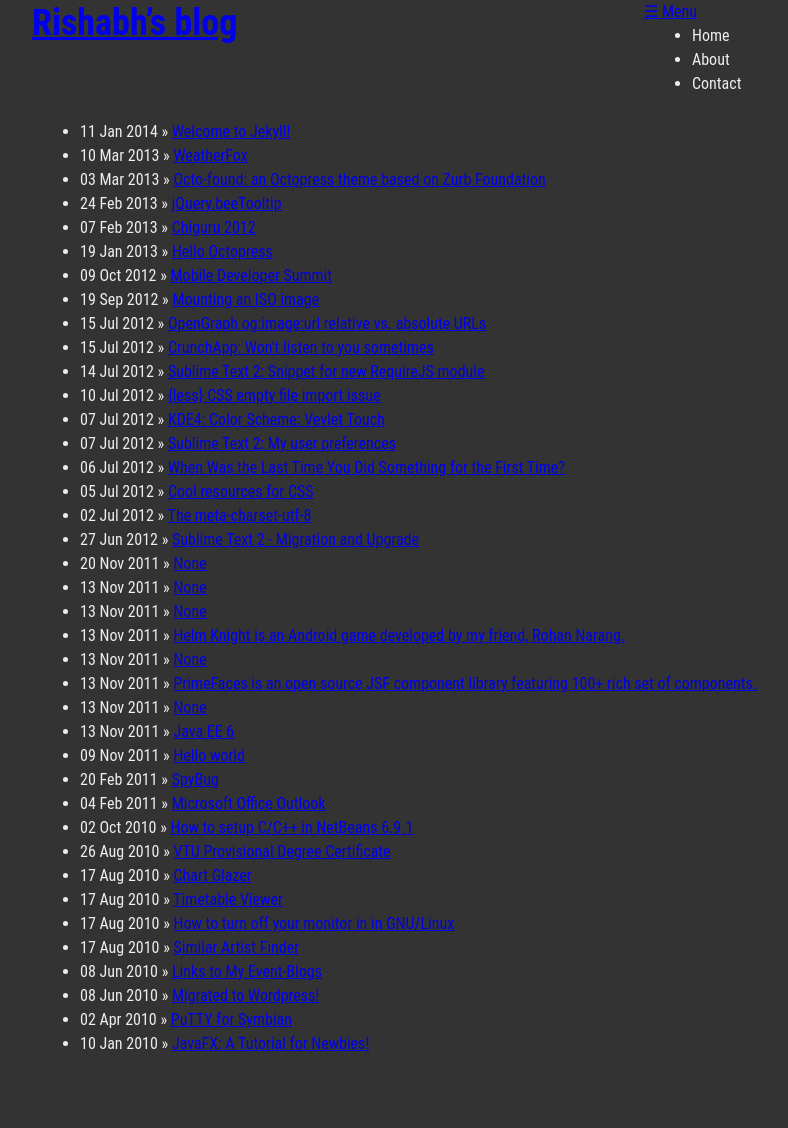
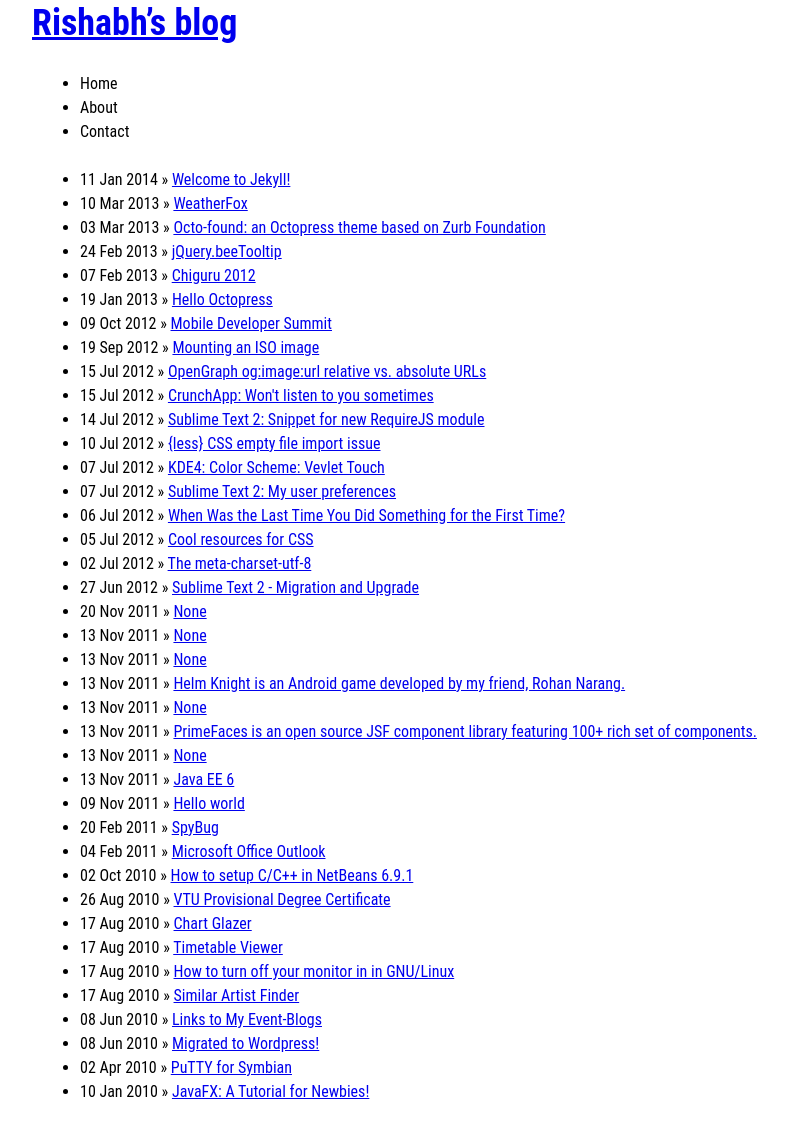
Before and after one commit to rishabh-ink/rishabhsrao.github.io, a Jekyll site: the page built from index.html, in a window 1280 px wide. Shown: the whole page, without its empty margins (8-796 px from the left). Built offline with Jekyll 4.4.1, drawn with Linux system fonts in a browser that asks for light colours; Markdown is read by kramdown in place of the engine named in the settings; before the commit the page ends 1080 px from its top, so only the background shows below that.

Commit message:
Removed styles around grid and colors.

```diff
--- a/_includes/header.html
+++ b/_includes/header.html
@@ -3,10 +3,9 @@
     <h1 class="title title--hidden">
       <a class="title__link" href="/">{{ site.title }}</a>
     </h1>
-  </div><!-- /div.title__wrapper --><!--
+  </div><!-- /div.title__wrapper -->
 
-  --><nav class="menu">
-    <a class="menu__trigger" href="javascript:;">&#9776; Menu</a>
+  <nav class="menu">
     <ul class="menu__items">
       <li class="menu__item">Home</li>
       <li class="menu__item">About</li>
--- a/css/main.css
+++ b/css/main.css
@@ -1975,8 +1975,7 @@
 * Halves
 */
 /* line 23, ../lib/inuit.css/generic/_widths.scss */
-.one-half, .two-quarters, .three-sixths, .four-eighths, .five-tenths, .six-twelfths, .title__wrapper,
-.menu {
+.one-half, .two-quarters, .three-sixths, .four-eighths, .five-tenths, .six-twelfths {
   width: 50%;
 }
 
@@ -3494,7 +3493,7 @@
  * 3. Apply a negative `margin-left` to negate the columns’ gutters.
  */
 /* line 213, ../lib/csswizardry-grids/csswizardry-grids.scss */
-.grid, .header {
+.grid {
   list-style: none;
   /* [1] */
   margin: 0;
@@ -3513,8 +3512,7 @@
  * 5. Required to combine fluid widths and fixed gutters.
  */
 /* line 239, ../lib/csswizardry-grids/csswizardry-grids.scss */
-.grid__item, .title__wrapper,
-.menu {
+.grid__item {
   display: inline-block;
   /* [1] */
   padding-left: 24px;
@@ -3541,8 +3539,7 @@
   text-align: left;
 }
 /* line 264, ../lib/csswizardry-grids/csswizardry-grids.scss */
-.grid--rev > .grid__item, .grid--rev > .title__wrapper,
-.grid--rev > .menu {
+.grid--rev > .grid__item {
   direction: ltr;
   text-align: left;
 }
@@ -3556,8 +3553,7 @@
   margin-left: 0;
 }
 /* line 278, ../lib/csswizardry-grids/csswizardry-grids.scss */
-.grid--full > .grid__item, .grid--full > .title__wrapper,
-.grid--full > .menu {
+.grid--full > .grid__item {
   padding-left: 0;
 }
 
@@ -3569,8 +3565,7 @@
   text-align: right;
 }
 /* line 290, ../lib/csswizardry-grids/csswizardry-grids.scss */
-.grid--right > .grid__item, .grid--right > .title__wrapper,
-.grid--right > .menu {
+.grid--right > .grid__item {
   text-align: left;
 }
 
@@ -3583,8 +3578,7 @@
   text-align: center;
 }
 /* line 303, ../lib/csswizardry-grids/csswizardry-grids.scss */
-.grid--center > .grid__item, .grid--center > .title__wrapper,
-.grid--center > .menu {
+.grid--center > .grid__item {
   text-align: left;
 }
 
@@ -3593,14 +3587,12 @@
  * `.grid`.
  */
 /* line 315, ../lib/csswizardry-grids/csswizardry-grids.scss */
-.grid--middle > .grid__item, .grid--middle > .title__wrapper,
-.grid--middle > .menu {
+.grid--middle > .grid__item {
   vertical-align: middle;
 }
 
 /* line 322, ../lib/csswizardry-grids/csswizardry-grids.scss */
-.grid--bottom > .grid__item, .grid--bottom > .title__wrapper,
-.grid--bottom > .menu {
+.grid--bottom > .grid__item {
   vertical-align: bottom;
 }
 
@@ -3612,8 +3604,7 @@
   margin-left: -12px;
 }
 /* line 334, ../lib/csswizardry-grids/csswizardry-grids.scss */
-.grid--narrow > .grid__item, .grid--narrow > .title__wrapper,
-.grid--narrow > .menu {
+.grid--narrow > .grid__item {
   padding-left: 12px;
 }
 
@@ -3625,8 +3616,7 @@
   margin-left: -48px;
 }
 /* line 346, ../lib/csswizardry-grids/csswizardry-grids.scss */
-.grid--wide > .grid__item, .grid--wide > .title__wrapper,
-.grid--wide > .menu {
+.grid--wide > .grid__item {
   padding-left: 48px;
 }
 
@@ -3651,8 +3641,7 @@
  * Halves
  */
 /* line 373, ../lib/csswizardry-grids/csswizardry-grids.scss */
-.one-half, .two-quarters, .three-sixths, .four-eighths, .five-tenths, .six-twelfths, .title__wrapper,
-.menu {
+.one-half, .two-quarters, .three-sixths, .four-eighths, .five-tenths, .six-twelfths {
   width: 50%;
 }
 
@@ -4399,8 +4388,6 @@
  */
 /* line 1, ui/_body.scss */
 body {
-  background-color: #333;
-  color: #eee;
   font-family: "Roboto Condensed", sans-serif;
 }
 
--- a/css/ui/_body.scss
+++ b/css/ui/_body.scss
@@ -1,5 +1,3 @@
 body {
-  background-color: #333;
-  color: #eee;
   font-family: "Roboto Condensed", sans-serif;
 }
--- a/css/ui/_header.scss
+++ b/css/ui/_header.scss
@@ -1,9 +1,6 @@
 .header {
-  @extend .grid;
 }
 
 .title__wrapper,
 .menu {
-  @extend .grid__item;
-  @extend .one-half;
 }
```
